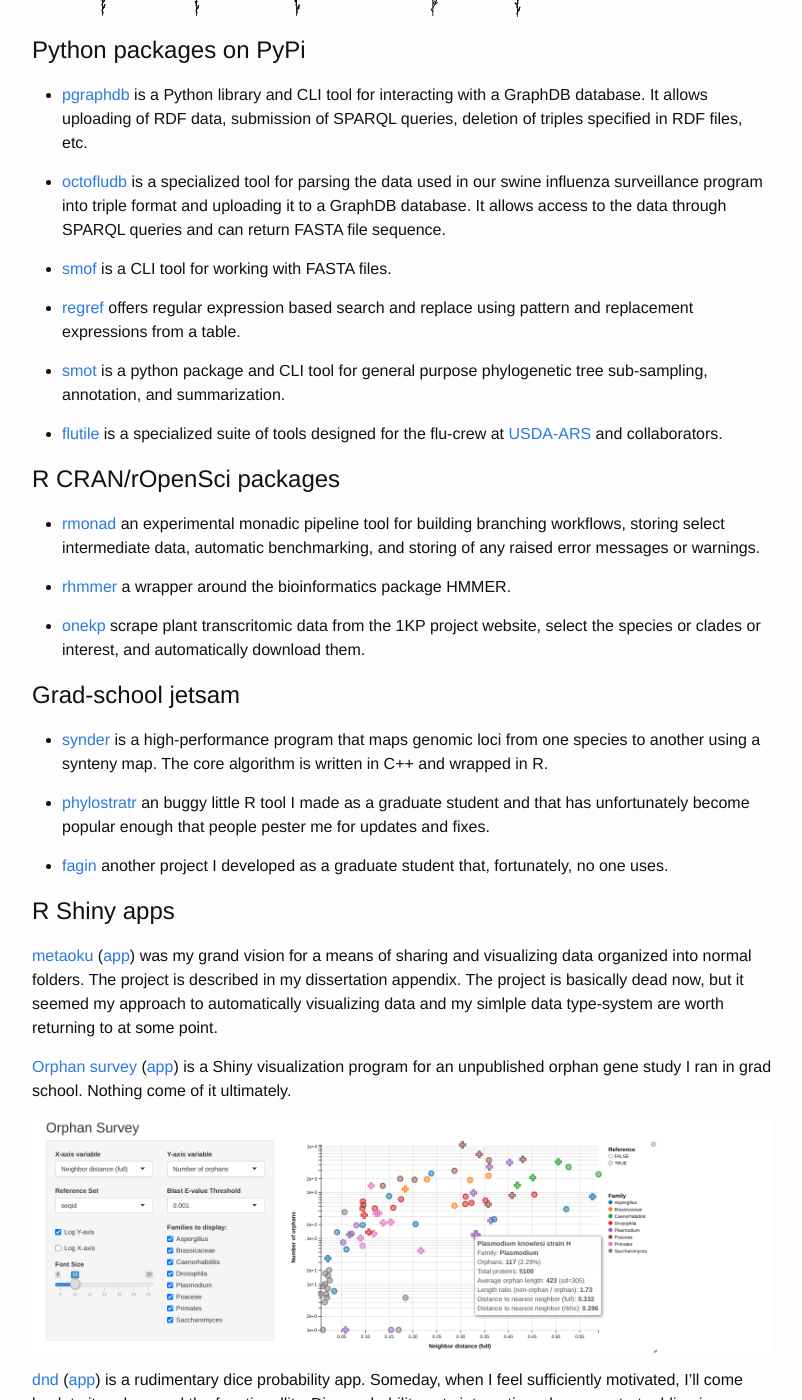
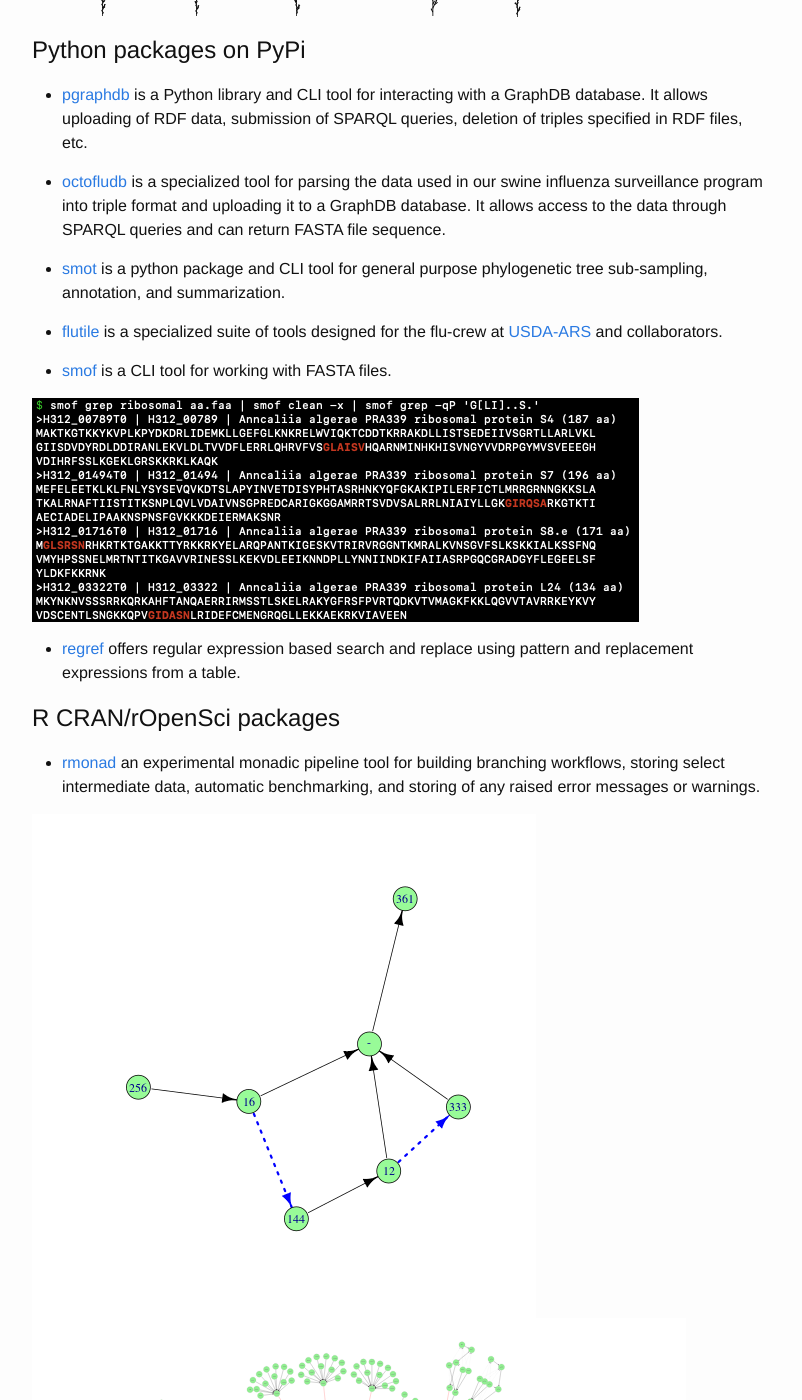
Before and after one commit to arendsee/arendsee.github.io, a Jekyll site: the page built from projects.md, in a window 1280 px wide and 1400 px high, scrolled down 583 px. Shown: the whole window, without its empty margins (238-1040 px from the left). Built offline with Jekyll 4.4.1, drawn with Linux system fonts in a browser that asks for light colours; some of the changed text lies outside the part shown.

Commit message:
Add rmonad and smof pics

```diff
--- a/projects.md
+++ b/projects.md
@@ -27,12 +27,6 @@ permalink: /projects/
    triple format and uploading it to a GraphDB database. It allows access to
    the data through SPARQL queries and can return FASTA file sequence.
 
- * [smof](https://github.com/incertae-sedis/smof) is a CLI tool for working
-   with FASTA files.
-
- * [regref](https://github.com/arendsee/regref) offers regular expression based
-   search and replace using pattern and replacement expressions from a table.
-
  * [smot](https://github.com/flu-crew/smot) is a python package and CLI tool
    for general purpose phylogenetic tree sub-sampling, annotation, and
    summarization.
@@ -42,12 +36,23 @@ permalink: /projects/
    [USDA-ARS](https://www.ars.usda.gov/midwest-area/ames/nadc/#) and
    collaborators.
 
+ * [smof](https://github.com/incertae-sedis/smof) is a CLI tool for working
+   with FASTA files.
+
+![smof1]({{site.baseurl}}/assets/img/smof.png)
+
+ * [regref](https://github.com/arendsee/regref) offers regular expression based
+   search and replace using pattern and replacement expressions from a table.
+
 # R CRAN/rOpenSci packages
 
  * [rmonad](https://github.com/arendsee/rmonad) an experimental monadic
    pipeline tool for building branching workflows, storing select intermediate
    data, automatic benchmarking, and storing of any raised error messages or
    warnings.
+
+![rmonad1]({{site.baseurl}}/assets/img/rmonad1.png)
+![rmonad2]({{site.baseurl}}/assets/img/rmonad2.png)
 
  * [rhmmer](https://github.com/arendsee/rhmmer) a wrapper around the
    bioinformatics package HMMER.
@@ -56,18 +61,6 @@ permalink: /projects/
    from the 1KP project website, select the species or clades or interest, and
    automatically download them.
 
-# Grad-school jetsam
-
- * [synder](https://github.com/arendsee/synder) is a high-performance program
-   that maps genomic loci from one species to another using a synteny map. The
-   core algorithm is written in C++ and wrapped in R.
-
- * [phylostratr](https://github.com/arendsee/phylostratr) an buggy little R
-   tool I made as a graduate student and that has unfortunately become popular
-   enough that people pester me for updates and fixes.
-
- * [fagin](https://github.com/arendsee/fagin) another project I developed as a
-   graduate student that, fortunately, no one uses.
 
 # R Shiny apps
 
```
Also changed, not shown: other parts of projects.md (+14 -0 lines), assets/img/rmonad1.png (added), assets/img/rmonad2.png (added), assets/img/smof.png (added).
